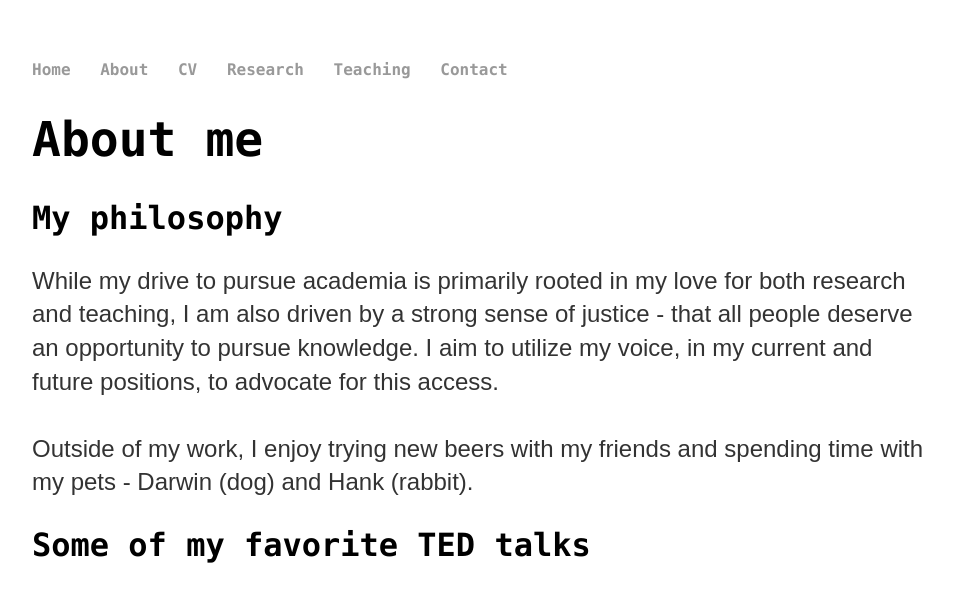
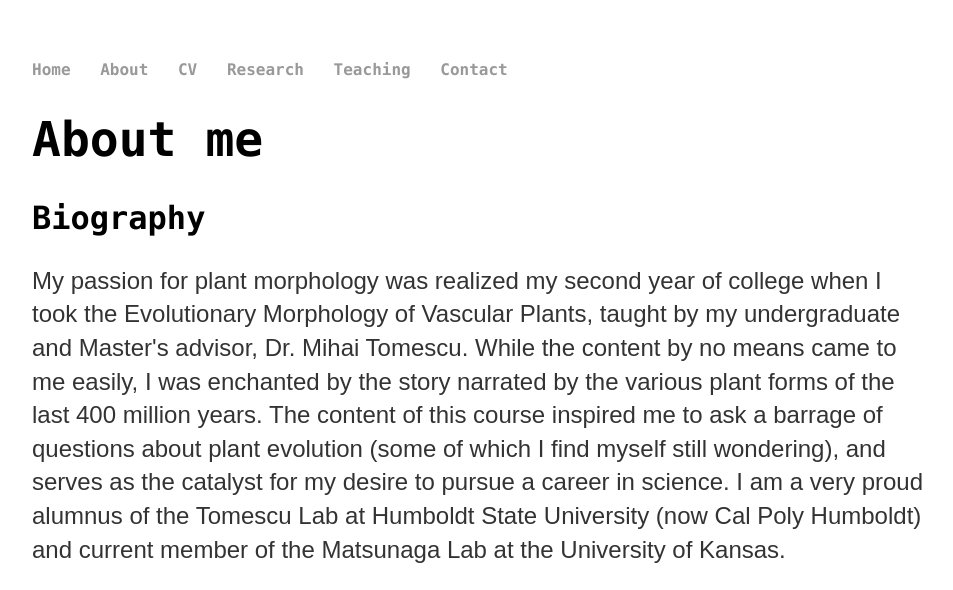
Before and after one commit to megannibbs/megannibbelink.github.io, a Jekyll site: the page built from about/index.html, in a window 1280 px wide, cut to the strip 0-590 px from the top of the page. Shown: the whole strip, without its empty margins (160-1113 px from the left). Built offline with Jekyll 4.4.1, drawn with Linux system fonts in a browser that asks for light colours.

Commit message:
Update index.html

```diff
--- a/about/index.html
+++ b/about/index.html
@@ -4,6 +4,13 @@ title: Meg Nibbelink | About
 ---
 <div class="blurb">
 	<h1>About me</h1>
+	<h2>Biography</h2>
+	<p>My passion for plant morphology was realized my second year of college when I took the Evolutionary Morphology of Vascular Plants, taught by my undergraduate and
+		Master's advisor, Dr. Mihai Tomescu. While the content by no means came to me easily, I was enchanted by the story narrated by the various plant forms
+		of the last 400 million years. The content of this course inspired me to ask a barrage of questions about plant evolution (some of which I find myself still wondering),
+		and serves as the catalyst for my desire to pursue a career in science. I am a very proud alumnus of the Tomescu Lab at Humboldt State University (now Cal Poly Humboldt) and current
+		member of the Matsunaga Lab at the University of Kansas.
+
 	<h2>My philosophy</h2>
 	<p>While my drive to pursue academia is primarily rooted in my love for both research and teaching, I am also driven by a strong sense of justice -
 		that all people deserve an opportunity to pursue knowledge. I aim to utilize my voice, in my current and future positions, to advocate for this access.</br>
```
